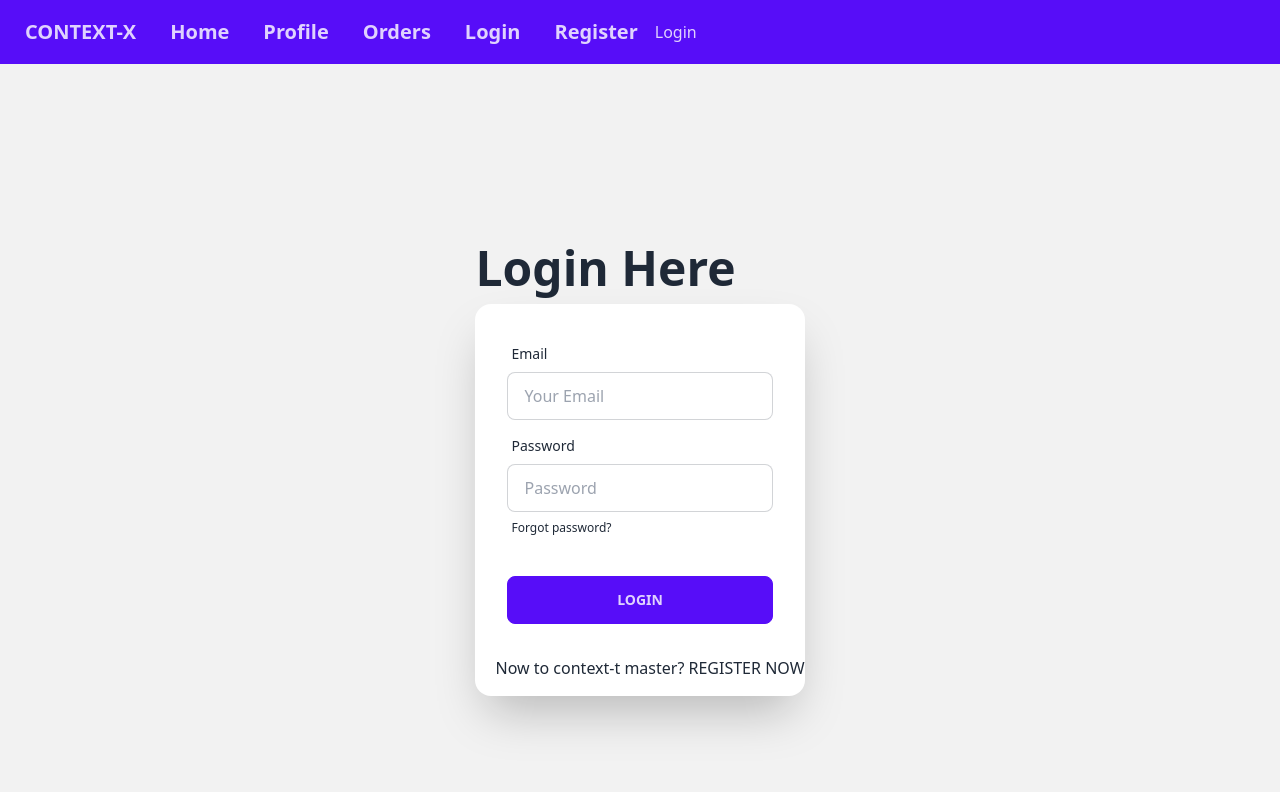
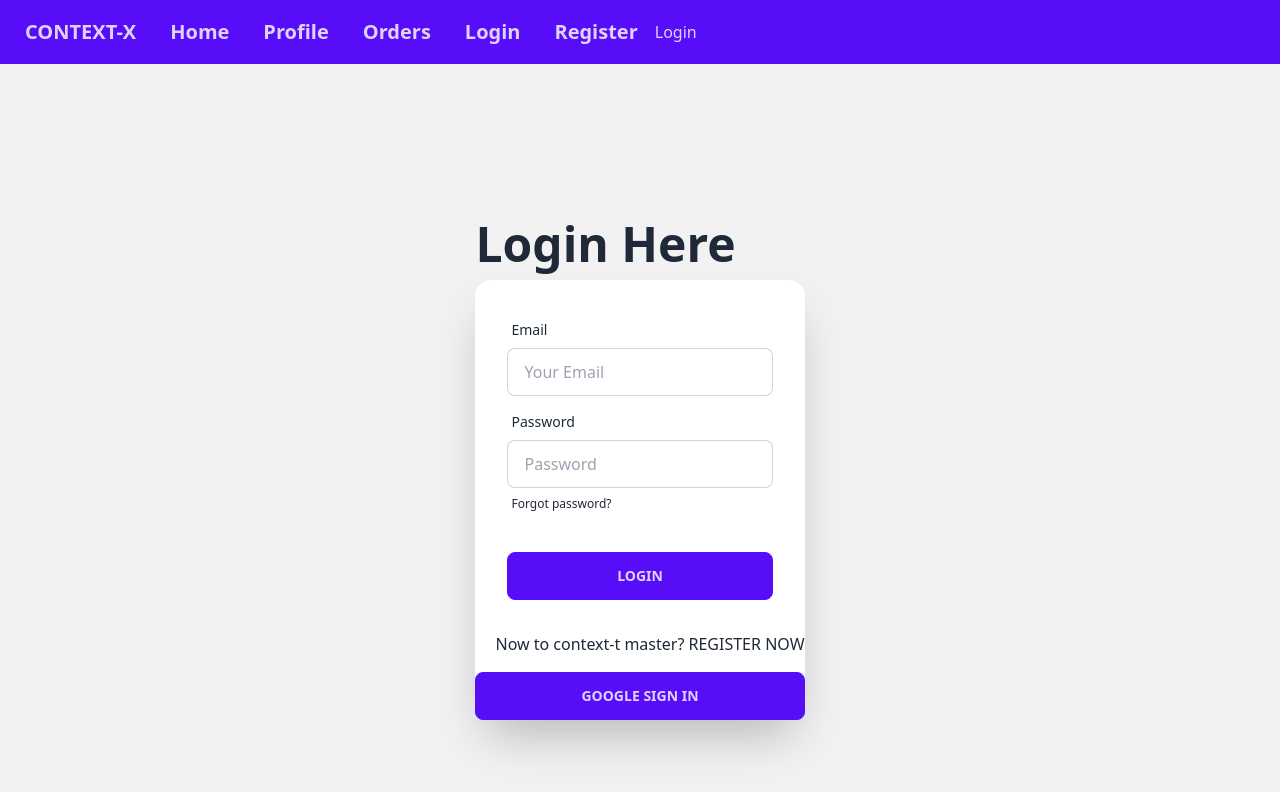
Before and after one commit to go-kawser/ContextX-React-Firebase-Starter, a React (Vite) app: page /login in a window 1280 px wide. Shown: the top 792 px of the page. Built offline with nearby package versions, Linux system fonts and the light colour scheme; no server answers.

Commit message:
mordern technology setup

```diff
--- a/src/Layout/components/Login.jsx
+++ b/src/Layout/components/Login.jsx
@@ -3,8 +3,8 @@
 import { AuthContext } from '../../providers/AuthProvider';
 
 const Login = () => {
-    const { signIn } = useContext(AuthContext);
-    console.log(signIn);
+    const { signIn, signInWithGoogle } = useContext(AuthContext);
+    console.log(signIn, signInWithGoogle);
 
 
     const handleLogin = (event) => {
@@ -26,6 +26,16 @@
             })
     }
 
+    const handleGoogleSignIn = () =>{
+        signInWithGoogle()
+        .then(result => {
+            const loggedUser = result.user;
+            console.log(loggedUser)
+        })
+        .catch(error => {
+            console.log(error.message)
+        })
+    }
     return (
         <div className="hero min-h-screen bg-base-200">
             <div className="">
@@ -58,6 +68,7 @@
                             Now to context-t master? REGISTER NOW
                         </Link>
                     </div>
+                    <button onClick={handleGoogleSignIn} className="btn btn-primary">Google Sign In</button>
                 </div>
             </div>
         </div>
--- a/src/providers/AuthProvider.jsx
+++ b/src/providers/AuthProvider.jsx
@@ -1,11 +1,13 @@
 import React, { createContext, useEffect, useState } from 'react';
-import { createUserWithEmailAndPassword, getAuth, onAuthStateChanged, signInWithEmailAndPassword, signOut } from "firebase/auth";
+import { GoogleAuthProvider, createUserWithEmailAndPassword, getAuth, onAuthStateChanged, signInWithEmailAndPassword, signInWithPopup, signOut } from "firebase/auth";
 import app from '../firebase/firebase.config';
 
 export const AuthContext = createContext(null);
 
 
 const auth = getAuth(app)
+const googleAuthProvider = new GoogleAuthProvider();
+
 
 const AuthProvider = ({ children }) => {
     const [user, setUser] = useState(null);
@@ -19,6 +21,10 @@
         return signInWithEmailAndPassword(auth, email, password);
     }
 
+    const signInWithGoogle = () => {
+        return signInWithPopup(auth, googleAuthProvider);
+    }
+
     const logOut = () => {
         return signOut(auth);
     }
@@ -27,6 +33,7 @@
         loading,
         createUser,
         signIn,
+        signInWithGoogle,
         logOut
     }
 
```
